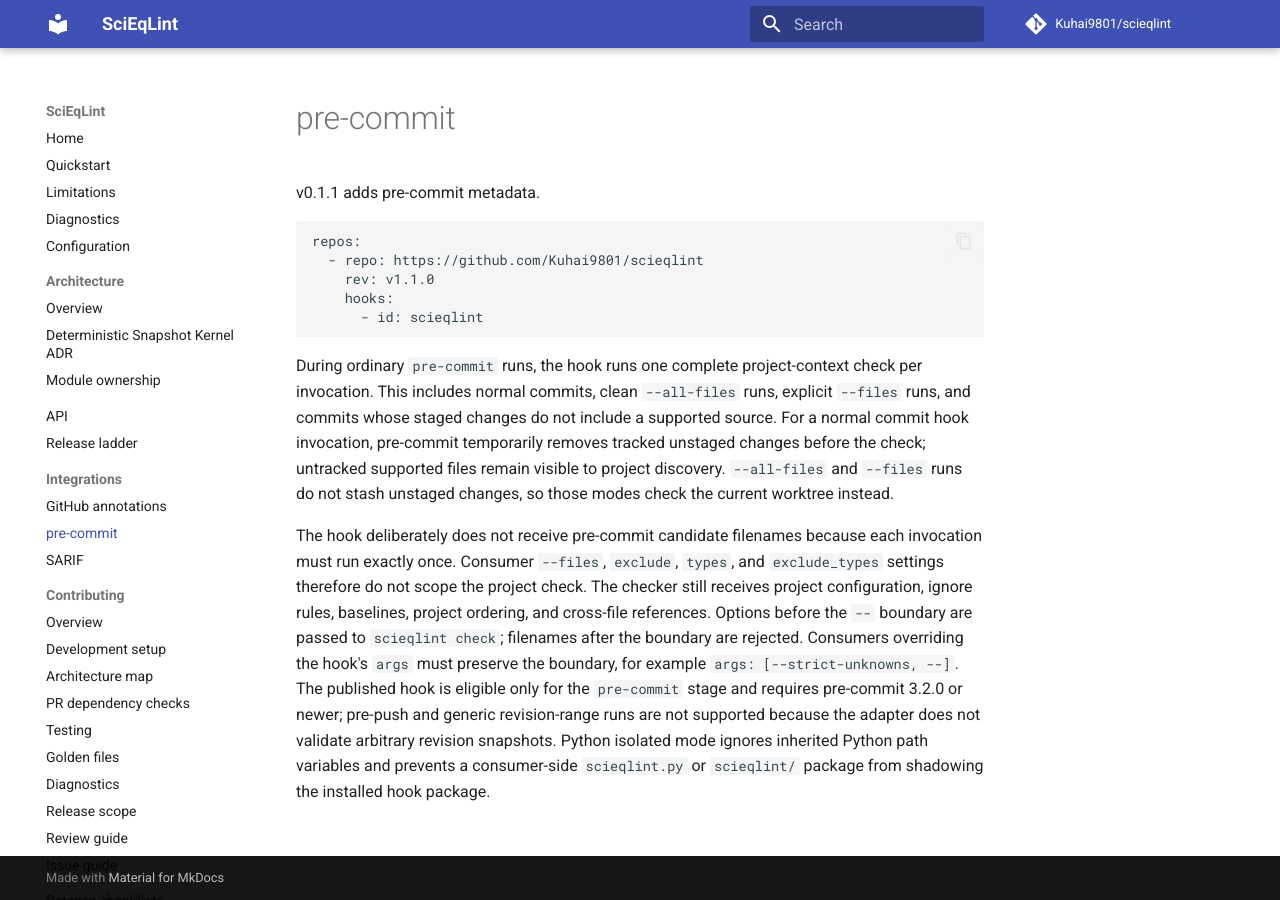
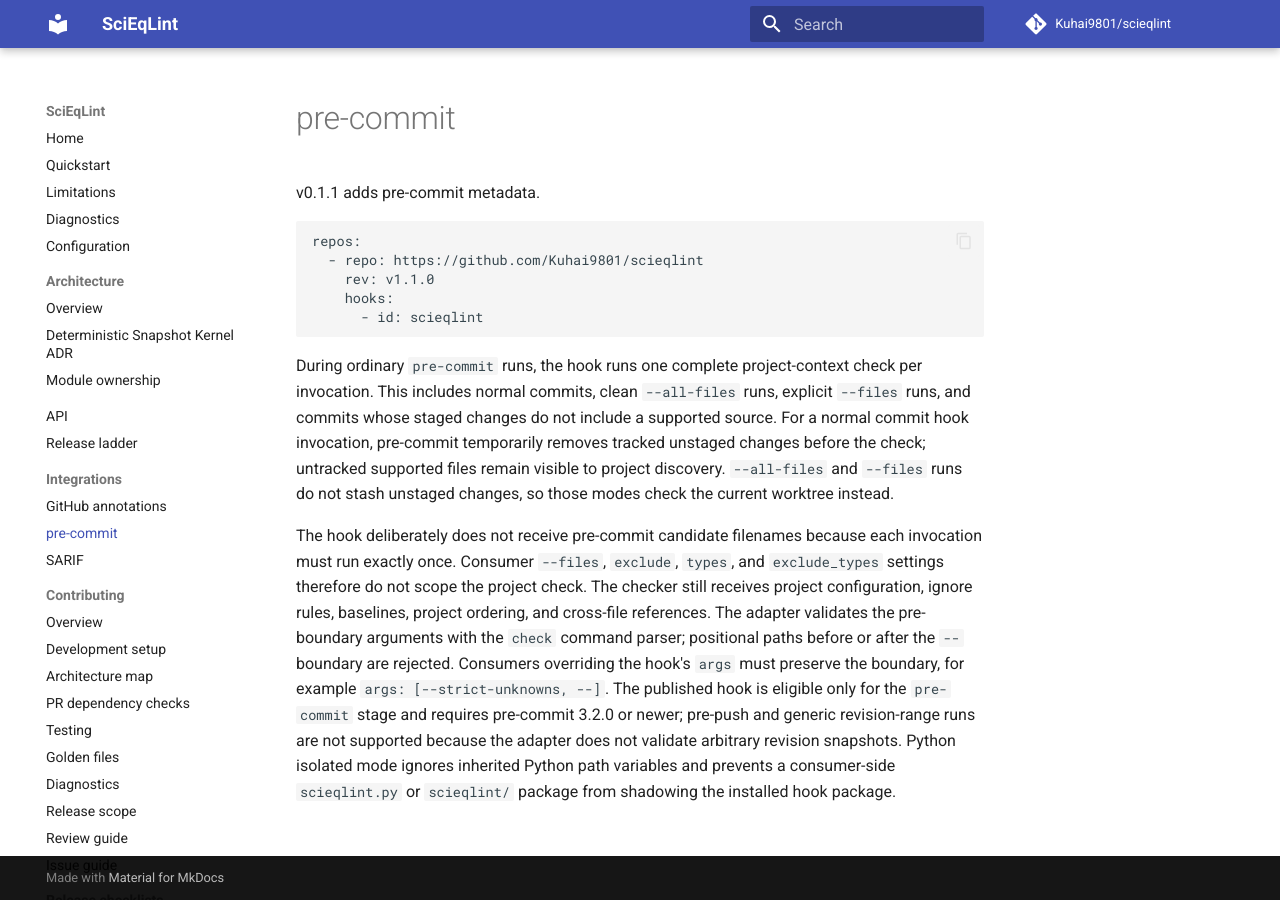
Before and after one commit to 1sgtpepper/scieqlint, an MkDocs documentation site: the page built from docs/integrations/pre-commit.md, in a window 1280 px wide. Built offline with MkDocs 1.6.1 and Material for MkDocs 9.7.7, drawn with Linux system fonts in a browser that asks for light colours; comment, search, counter and statistics services are not loaded.

Commit message:
Reject positional paths in pre-commit options

```diff
--- a/docs/integrations/pre-commit.md
+++ b/docs/integrations/pre-commit.md
@@ -22,8 +22,9 @@ The hook deliberately does not receive pre-commit candidate filenames because ea
 invocation must run exactly once. Consumer `--files`, `exclude`, `types`, and
 `exclude_types` settings therefore do not scope the project check. The checker still
 receives project configuration, ignore rules, baselines, project ordering, and
-cross-file references. Options before the `--` boundary are passed to `scieqlint check`;
-filenames after the boundary are rejected. Consumers overriding the hook's `args` must
+cross-file references. The adapter validates the pre-boundary arguments with the `check`
+command parser; positional paths before or after the `--` boundary are rejected. Consumers
+overriding the hook's `args` must
 preserve the boundary, for example `args: [--strict-unknowns, --]`. The published hook
 is eligible only for the `pre-commit` stage and requires pre-commit 3.2.0 or newer;
 pre-push and generic revision-range runs are not supported because the adapter does not
```
Also changed, not shown: CHANGELOG.md (+2 -1 lines), SPEC.md (+3 -2 lines), 2 other files.
